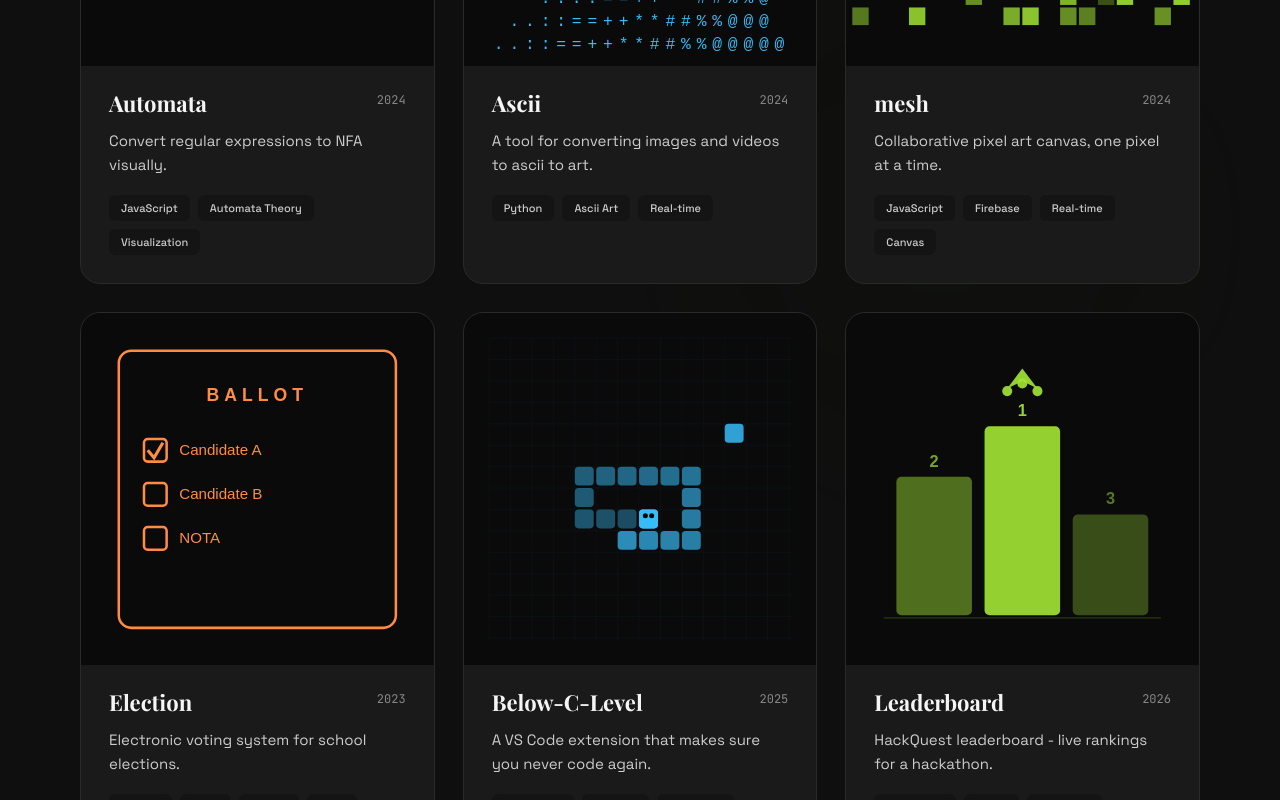
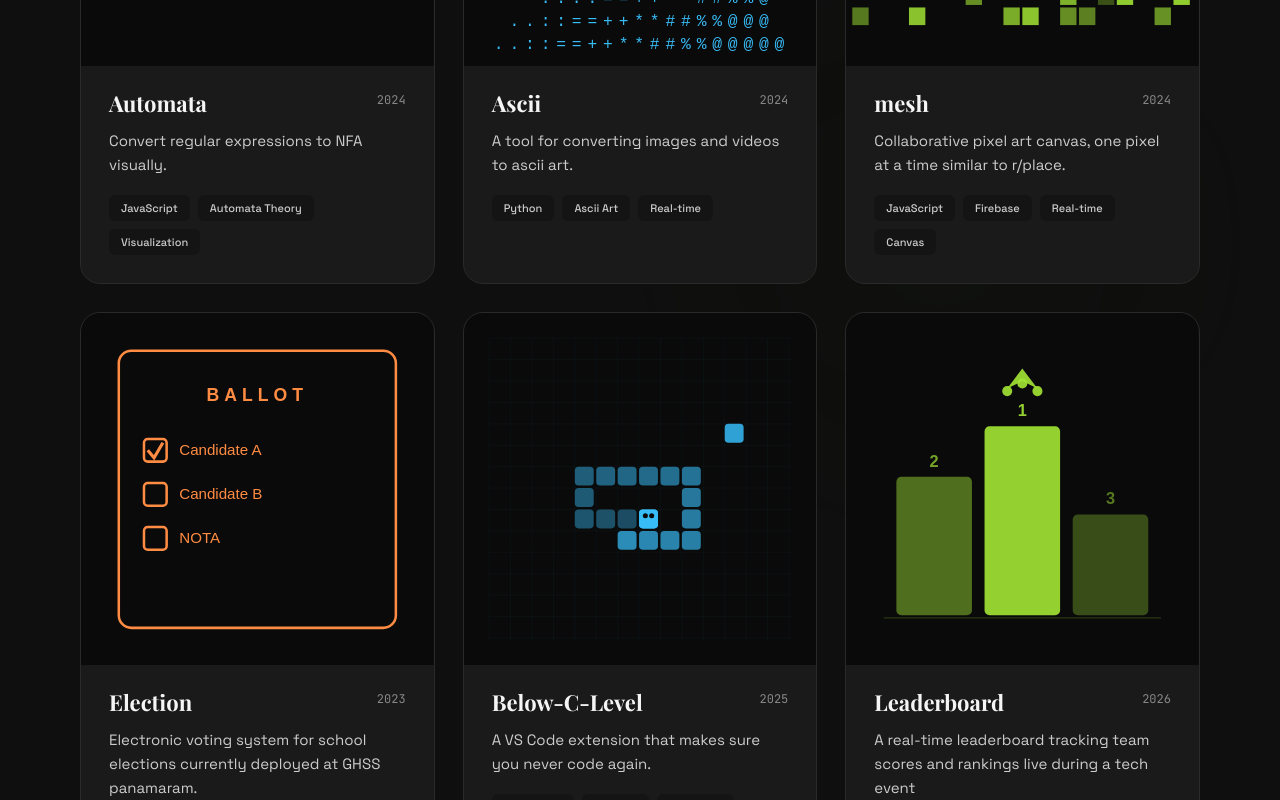
Before and after one commit to Pixelrick420/Home, a React (Vite) app: page / in a window 1280 px wide. Shown: the part 1980-2780 px from the top of the page. Built offline with nearby package versions, Linux system fonts and the light colour scheme; a web font is replaced by a local one.

Commit message:
fix typos:

```diff
--- a/src/data/projects.ts
+++ b/src/data/projects.ts
@@ -14,7 +14,8 @@ export const projects: Project[] = [
   {
     id: "handwritten-digits",
     title: "Handwritten Digits",
-    description: "Neural net for handwritten digit recognition on MNIST.",
+    description:
+      "Neural net built from scratch for handwritten digit recognition on MNIST.",
     longDescription:
       "A fully connected neural network trained from scratch with NumPy on the MNIST dataset, achieving ~98% test accuracy. Includes a Tkinter GUI for real-time digit drawing and prediction.",
     tags: ["Python", "NumPy", "Neural Networks", "MNIST"],
@@ -44,7 +45,7 @@ export const projects: Project[] = [
   {
     id: "ascii",
     title: "Ascii",
-    description: "A tool for converting images and videos to ascii to art.",
+    description: "A tool for converting images and videos to ascii art.",
     longDescription:
       "A tool for converting images and videos to ascii to be displayed on the terminal. Includes support for realtime video display and a small accompanying GUI app.",
     tags: ["Python", "Ascii Art", "Real-time"],
@@ -54,7 +55,8 @@ export const projects: Project[] = [
   {
     id: "mesh",
     title: "mesh",
-    description: "Collaborative pixel art canvas, one pixel at a time.",
+    description:
+      "Collaborative pixel art canvas, one pixel at a time similar to r/place.",
     longDescription:
       "A real-time collaborative canvas where multiple users paint pixels together. Built with Firebase for live sync and a clean browser-based interface.",
     tags: ["JavaScript", "Firebase", "Real-time", "Canvas"],
@@ -64,7 +66,8 @@ export const projects: Project[] = [
   {
     id: "election",
     title: "Election",
-    description: "Electronic voting system for school elections.",
+    description:
+      "Electronic voting system for school elections currently deployed at GHSS panamaram.",
     longDescription:
       "A secure, Python-based electronic voting system designed for school use. Handles voter authentication, ballot casting, and real-time result tallying.",
     tags: ["Python", "Flask", "MySQL", "Auth"],
@@ -84,9 +87,10 @@ export const projects: Project[] = [
   {
     id: "leaderboard",
     title: "Leaderboard",
-    description: "HackQuest leaderboard - live rankings for a hackathon.",
+    description:
+      "A real-time leaderboard tracking team scores and rankings live during a tech event",
     longDescription:
-      "A real-time leaderboard tracking team scores and rankings live during a hackathon event. Includes admin panel to provide live updates. Deployed on Vercel.",
+      "A real-time leaderboard tracking team scores and rankings live during a tech event. Includes admin panel to provide live updates.",
     tags: ["TypeScript", "React", "Real-time"],
     github: "https://github.com/Pixelrick420/Leaderboard",
     live: "https://hackquest-leaderboard.vercel.app",
```
